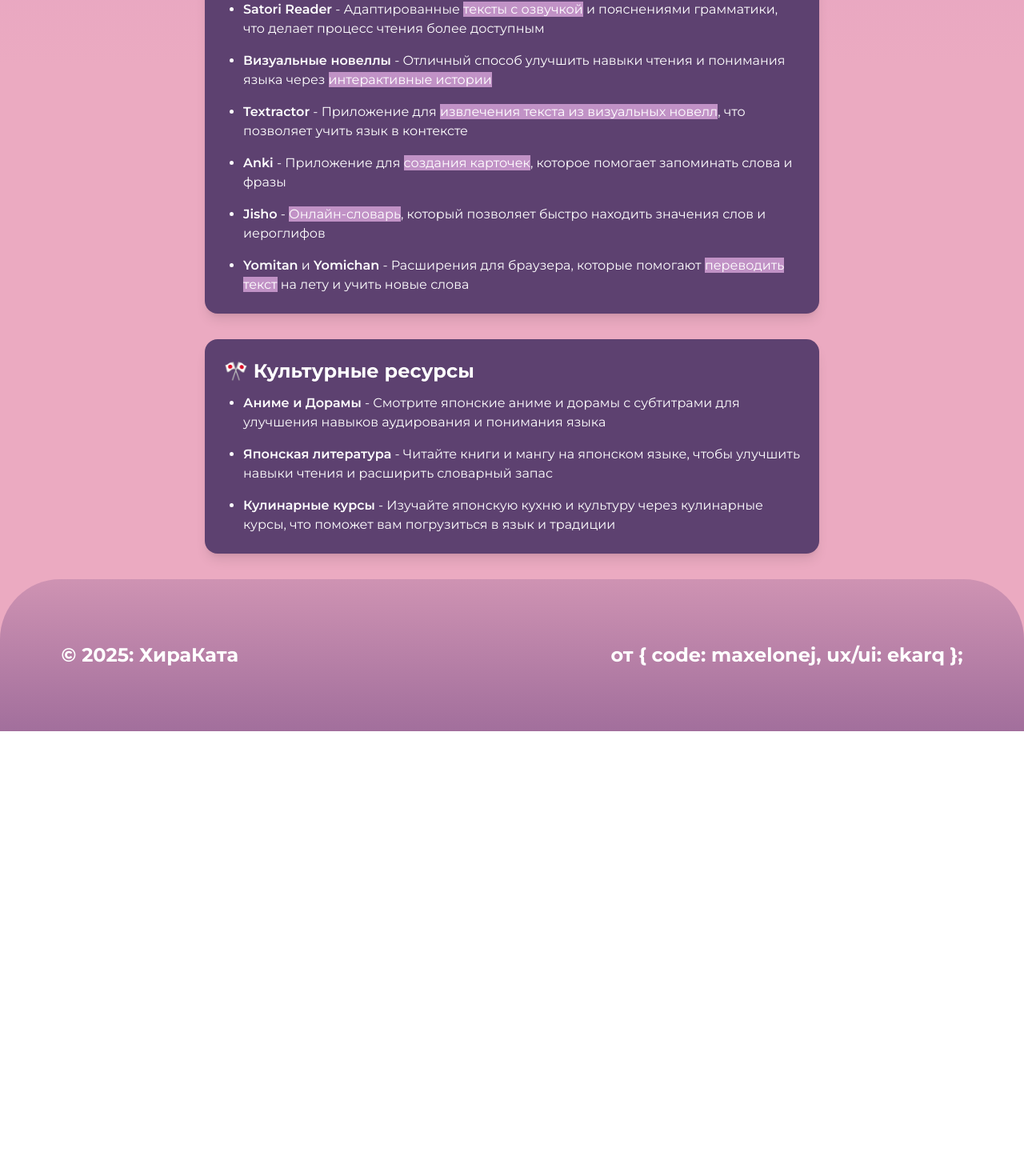
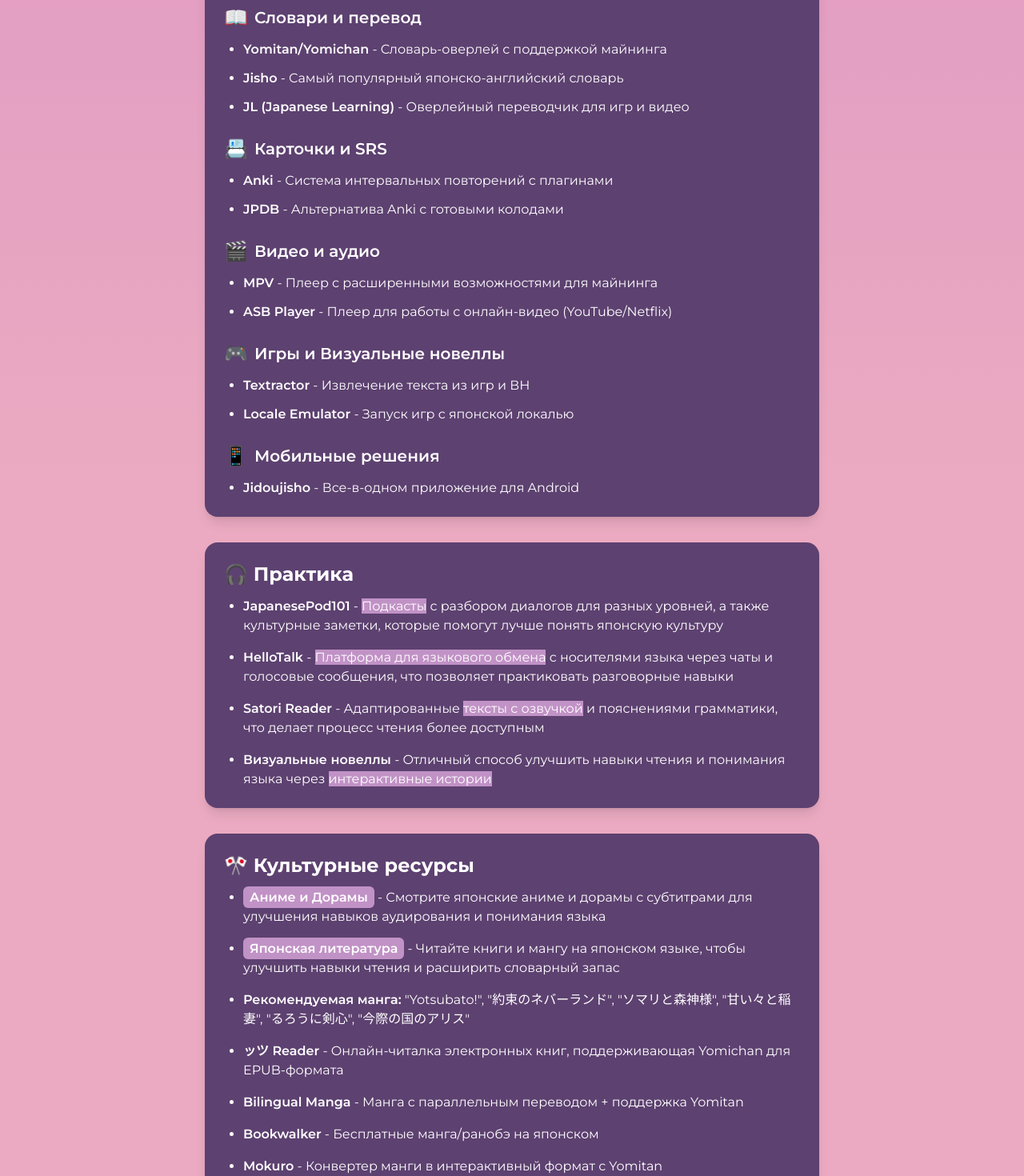
Before and after one commit to makesomelayouts/hirakata, a React (Vite) app: page /resources in a window 1280 px wide. Shown: the part 1234-2704 px from the top of the page at 80% size. Before the commit the page ends 2148 px from the top, so only its background shows below. Built offline with nearby package versions, Linux system fonts and the light colour scheme; a web font is replaced by a local one.

Commit message:
Add more resources

```diff
--- a/src/pages/Resources.jsx
+++ b/src/pages/Resources.jsx
@@ -15,15 +15,15 @@
     >
       <Header />
 
-      <div className="flex flex-col items-center justify-center mt-16">
-        <h1 className="text-center font-header text-5xl">
+      <div className="flex flex-col items-center justify-center mt-16 mx-8">
+        <h1 className="text-center font-header text-3xl">
           Полезные ресурсы для изучения японского языка
         </h1>
-        <div className="mt-3.5 bg-[#5D4170] h-2.5 w-full rounded-full max-w-[1200px]"></div>
+        <div className="mt-3.5 bg-[#5D4170] h-2 w-full max-w-5xl rounded-full"></div>
       </div>
 
       <div className="flex justify-center items-center mt-16 max-w-[1200px] mx-auto px-4 mb-8 font-body">
-        <ol className="space-y-8 w-full max-w-3xl">
+        <ul className="space-y-8 w-full max-w-3xl">
           {/* Учебные материалы */}
           <li className="bg-[#5D4170] p-6 rounded-2xl shadow-lg">
             <h3 className="text-2xl font-bold mb-3">📚 Учебные материалы</h3>
@@ -49,6 +49,10 @@
                   A Dictionary of Basic/Intermediate/Advanced Japanese Grammar
                 </span>{" "}
                 - Три книги по грамматике
+              </li>
+              <li>
+                <span className="font-semibold">Genki</span> - Популярная серия
+                учебников для начинающих с аудиоматериалами и рабочими тетрадями
               </li>
             </ul>
           </li>
@@ -97,7 +101,7 @@
                   href="http://susi.ru/yarxi/"
                   target="_blank"
                 >
-                  ЯРКСИ Японско-русский словарь иероглифов
+                  ЯРКСИ (Японско-русский словарь иероглифов)
                 </a>{" "}
                 - Полезный ресурс для изучения иероглифов
               </li>
@@ -111,7 +115,179 @@
                 </a>{" "}
                 - Ресурс для изучения японского языка
               </li>
+              <li>
+                <a
+                  className="font-semibold hover:border-b-2 border-transparent hover:border-gray-300 transition duration-300 ease-in-out"
+                  href="https://bunpro.jp"
+                  target="_blank"
+                >
+                  Bunpro
+                </a>{" "}
+                - Интерактивное изучение грамматики с SRS
+              </li>
+              <li>
+                <a
+                  className="font-semibold hover:border-b-2 border-transparent hover:border-gray-300 transition duration-300 ease-in-out"
+                  href="https://jpdb.io"
+                  target="_blank"
+                >
+                  JPDB
+                </a>{" "}
+                - База данных для карточек с интеграцией с аниме/манга
+              </li>
             </ul>
+          </li>
+          {/* Софт */}
+          <li className="bg-[#5D4170] p-6 rounded-2xl shadow-lg">
+            <h3 className="text-2xl font-bold mb-4">
+              💻 Софт для изучения японского
+            </h3>
+            <div className="space-y-6">
+              {/* Словари и перевод */}
+              <div>
+                <h4 className="text-xl font-semibold mb-3 flex items-center gap-2">
+                  <span className="text-2xl">📖</span> Словари и перевод
+                </h4>
+                <ul className="space-y-3 list-disc pl-6">
+                  <li>
+                    <a
+                      className="font-semibold hover:border-b-2 border-transparent hover:border-gray-300 transition duration-300 ease-in-out"
+                      href="https://yomitan.wiki/"
+                      target="_blank"
+                    >
+                      Yomitan/Yomichan
+                    </a>{" "}
+                    - Словарь-оверлей с поддержкой майнинга
+                  </li>
+                  <li>
+                    <a
+                      className="font-semibold hover:border-b-2 border-transparent hover:border-gray-300 transition duration-300 ease-in-out"
+                      href="https://jisho.org/"
+                      target="_blank"
+                    >
+                      Jisho
+                    </a>{" "}
+                    - Самый популярный японско-английский словарь
+                  </li>
+                  <li>
+                    <a
+                      className="font-semibold hover:border-b-2 border-transparent hover:border-gray-300 transition duration-300 ease-in-out"
+                      href="https://github.com/rampaa/JL"
+                      target="_blank"
+                    >
+                      JL (Japanese Learning)
+                    </a>{" "}
+                    - Оверлейный переводчик для игр и видео
+                  </li>
+                </ul>
+              </div>
+
+              {/* Карточки и SRS */}
+              <div>
+                <h4 className="text-xl font-semibold mb-3 flex items-center gap-2">
+                  <span className="text-2xl">📇</span> Карточки и SRS
+                </h4>
+                <ul className="space-y-3 list-disc pl-6">
+                  <li>
+                    <a
+                      className="font-semibold hover:border-b-2 border-transparent hover:border-gray-300 transition duration-300 ease-in-out"
+                      href="https://apps.ankiweb.net/"
+                      target="_blank"
+                    >
+                      Anki
+                    </a>{" "}
+                    - Система интервальных повторений с плагинами
+                  </li>
+                  <li>
+                    <a
+                      className="font-semibold hover:border-b-2 border-transparent hover:border-gray-300 transition duration-300 ease-in-out"
+                      href="https://jpdb.io"
+                      target="_blank"
+                    >
+                      JPDB
+                    </a>{" "}
+                    - Альтернатива Anki с готовыми колодами
+                  </li>
+                </ul>
+              </div>
+
+              {/* Видео и аудио */}
+              <div>
+                <h4 className="text-xl font-semibold mb-3 flex items-center gap-2">
+                  <span className="text-2xl">🎬</span> Видео и аудио
+                </h4>
+                <ul className="space-y-3 list-disc pl-6">
+                  <li>
+                    <a
+                      className="font-semibold hover:border-b-2 border-transparent hover:border-gray-300 transition duration-300 ease-in-out"
+                      href="https://mpv.io"
+                      target="_blank"
+                    >
+                      MPV
+                    </a>{" "}
+                    - Плеер с расширенными возможностями для майнинга
+                  </li>
+                  <li>
+                    <a
+                      className="font-semibold hover:border-b-2 border-transparent hover:border-gray-300 transition duration-300 ease-in-out"
+                      href="https://github.com/killergerbah/asbplayer"
+                      target="_blank"
+                    >
+                      ASB Player
+                    </a>{" "}
+                    - Плеер для работы с онлайн-видео (YouTube/Netflix)
+                  </li>
+                </ul>
+              </div>
+
+              {/* Игры и ВН */}
+              <div>
+                <h4 className="text-xl font-semibold mb-3 flex items-center gap-2">
+                  <span className="text-2xl">🎮</span> Игры и Визуальные новеллы
+                </h4>
+                <ul className="space-y-3 list-disc pl-6">
+                  <li>
+                    <a
+                      className="font-semibold hover:border-b-2 border-transparent hover:border-gray-300 transition duration-300 ease-in-out"
+                      href="https://github.com/Artikash/Textractor"
+                      target="_blank"
+                    >
+                      Textractor
+                    </a>{" "}
+                    - Извлечение текста из игр и ВН
+                  </li>
+                  <li>
+                    <a
+                      className="font-semibold hover:border-b-2 border-transparent hover:border-gray-300 transition duration-300 ease-in-out"
+                      href="https://github.com/xupefei/Locale-Emulator"
+                      target="_blank"
+                    >
+                      Locale Emulator
+                    </a>{" "}
+                    - Запуск игр с японской локалью
+                  </li>
+                </ul>
+              </div>
+
+              {/* Мобильные решения */}
+              <div>
+                <h4 className="text-xl font-semibold mb-3 flex items-center gap-2">
+                  <span className="text-2xl">📱</span> Мобильные решения
+                </h4>
+                <ul className="space-y-3 list-disc pl-6">
+                  <li>
+                    <a
+                      className="font-semibold hover:border-b-2 border-transparent hover:border-gray-300 transition duration-300 ease-in-out"
+                      href="https://github.com/lrorpilla/jidoujisho"
+                      target="_blank"
+                    >
+                      Jidoujisho
+                    </a>{" "}
+                    - Все-в-одном приложение для Android
+                  </li>
+                </ul>
+              </div>
+            </div>
           </li>
 
           {/* Практика */}
@@ -169,63 +345,6 @@
                 - Отличный способ улучшить навыки чтения и понимания языка через{" "}
                 <span className="bg-[#c192c6]">интерактивные истории</span>
               </li>
-              <li>
-                <a
-                  className="font-semibold hover:border-b-2 border-transparent hover:border-gray-300 transition duration-300 ease-in-out"
-                  href="https://github.com/Artikash/Textractor/blob/master/README_RU.md"
-                  target="_blank"
-                >
-                  Textractor
-                </a>{" "}
-                - Приложение для{" "}
-                <span className="bg-[#c192c6]">
-                  извлечения текста из визуальных новелл
-                </span>
-                , что позволяет учить язык в контексте
-              </li>
-              <li>
-                <a
-                  className="font-semibold hover:border-b-2 border-transparent hover:border-gray-300 transition duration-300 ease-in-out"
-                  href="https://apps.ankiweb.net/"
-                  target="_blank"
-                >
-                  Anki
-                </a>{" "}
-                - Приложение для{" "}
-                <span className="bg-[#c192c6]">создания карточек</span>, которое
-                помогает запоминать слова и фразы
-              </li>
-              <li>
-                <a
-                  className="font-semibold hover:border-b-2 border-transparent hover:border-gray-300 transition duration-300 ease-in-out"
-                  href="https://jisho.org/"
-                  target="_blank"
-                >
-                  Jisho
-                </a>{" "}
-                - <span className="bg-[#c192c6]">Онлайн-словарь</span>, который
-                позволяет быстро находить значения слов и иероглифов
-              </li>
-              <li>
-                <a
-                  className="font-semibold hover:border-b-2 border-transparent hover:border-gray-300 transition duration-300 ease-in-out"
-                  href="https://yomitan.wiki/"
-                  target="_blank"
-                >
-                  Yomitan
-                </a>{" "}
-                и{" "}
-                <a
-                  className="font-semibold hover:border-b-2 border-transparent hover:border-gray-300 transition duration-300 ease-in-out"
-                  href="https://chromewebstore.google.com/detail/yomichan/nbfhegiidojdmnahegkphdoabohfmoof?hl=ru"
-                  target="_blank"
-                >
-                  Yomichan
-                </a>{" "}
-                - Расширения для браузера, которые помогают{" "}
-                <span className="bg-[#c192c6]">переводить текст</span> на лету и
-                учить новые слова
-              </li>
             </ul>
           </li>
 
@@ -234,23 +353,75 @@
             <h3 className="text-2xl font-bold mb-3">🎌 Культурные ресурсы</h3>
             <ul className="space-y-4 list-disc pl-6">
               <li>
-                <span className="font-semibold">Аниме и Дорамы</span> - Смотрите
-                японские аниме и дорамы с субтитрами для улучшения навыков
-                аудирования и понимания языка
+                <span className="font-semibold bg-[#c192c6] rounded-md px-2 py-1">
+                  Аниме и Дорамы
+                </span>{" "}
+                - Смотрите японские аниме и дорамы с субтитрами для улучшения
+                навыков аудирования и понимания языка
               </li>
               <li>
-                <span className="font-semibold">Японская литература</span> -
-                Читайте книги и мангу на японском языке, чтобы улучшить навыки
+                <span className="font-semibold bg-[#c192c6] rounded-md px-2 py-1">
+                  Японская литература
+                </span>{" "}
+                - Читайте книги и мангу на японском языке, чтобы улучшить навыки
                 чтения и расширить словарный запас
               </li>
               <li>
-                <span className="font-semibold">Кулинарные курсы</span> -
-                Изучайте японскую кухню и культуру через кулинарные курсы, что
+                <span className="font-semibold">Рекомендуемая манга:</span>{" "}
+                "Yotsubato!", "約束のネバーランド", "ソマリと森神様",
+                "甘い々と稲妻", "るろうに剣心", "今際の国のアリス"
+              </li>
+              <li>
+                <a
+                  className="font-semibold hover:border-b-2 border-transparent hover:border-gray-300 transition duration-300 ease-in-out"
+                  href="https://ttu-ebook.web.app"
+                  target="_blank"
+                >
+                  ッツ Reader
+                </a>{" "}
+                - Онлайн-читалка электронных книг, поддерживающая Yomichan для
+                EPUB-формата
+              </li>
+              <li>
+                <a
+                  className="font-semibold hover:border-b-2 border-transparent hover:border-gray-300 transition duration-300 ease-in-out"
+                  href="https://bilingualmanga.org"
+                  target="_blank"
+                >
+                  Bilingual Manga
+                </a>{" "}
+                - Манга с параллельным переводом + поддержка Yomitan
+              </li>
+              <li>
+                <a
+                  className="font-semibold hover:border-b-2 border-transparent hover:border-gray-300 transition duration-300 ease-in-out"
+                  href="https://bookwalker.jp"
+                  target="_blank"
+                >
+                  Bookwalker
+                </a>{" "}
+                - Бесплатные манга/ранобэ на японском
+              </li>
+              <li>
+                <a
+                  className="font-semibold hover:border-b-2 border-transparent hover:border-gray-300 transition duration-300 ease-in-out"
+                  href="https://github.com/kha-white/mokuro"
+                  target="_blank"
+                >
+                  Mokuro
+                </a>{" "}
+                - Конвертер манги в интерактивный формат с Yomitan
+              </li>
+              <li>
+                <span className="font-semibold bg-[#c192c6] rounded-md px-2 py-1">
+                  Кулинарные курсы
+                </span>{" "}
+                - Изучайте японскую кухню и культуру через кулинарные курсы, что
                 поможет вам погрузиться в язык и традиции
               </li>
             </ul>
           </li>
-        </ol>
+        </ul>
       </div>
 
       <Footer />
```
